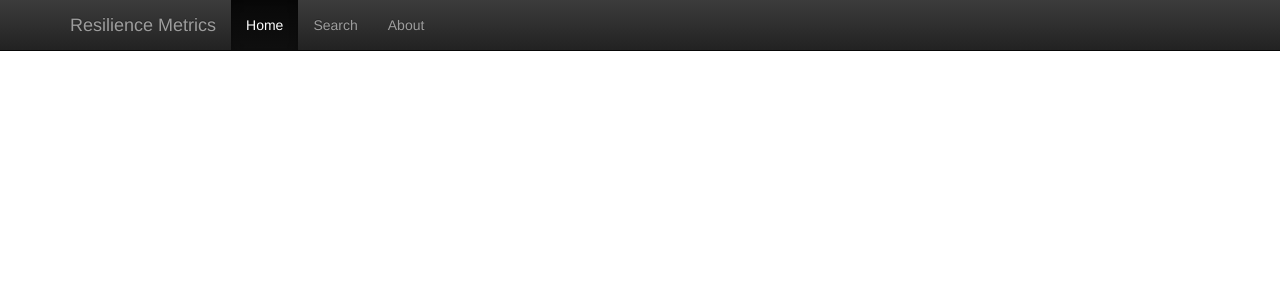
After one commit to nanocatdemen/resilienceServer, a Django app: template src/resiliencemetrics/templates/base.html in a window 1280 px wide. The commit adds this page. Shown: the top 300 px of the page. Run offline with Django 3.2, Linux system fonts and the light colour scheme; the template is opened without the code that fills it, so the values that code supplies are empty; some libraries are stand-ins or nearby versions.

Commit message:
Add bootstrap

```diff
--- a/requirements.txt
+++ b/requirements.txt
@@ -1 +1,2 @@
 django
+django-crispy-forms
--- /dev/null
+++ b/src/resiliencemetrics/static/css/style.css
@@ -0,0 +1,3 @@
+body {
+  padding-top: 60px;
+}
--- /dev/null
+++ b/src/resiliencemetrics/templates/base.html
@@ -0,0 +1,29 @@
+{% load staticfiles %}
+<!DOCTYPE html>
+<html lang="en">
+
+<head>
+  {% block head %}
+  <meta charset="utf-8">
+  <meta http-equiv="X-UA-Compatible" content="IE=edge">
+  <meta name="viewport" content="width=device-width, initial-scale=1">
+  <!-- The above 3 meta tags *must* come first in the head; any other head content must come *after* these tags -->
+  <!-- <link rel="icon" href="../../favicon.ico"> -->
+
+  <title>{% block head_title %}Resilience Metrics{% endblock %}</title>
+
+  {% include 'head_css.html' %}
+  {% endblock %}
+</head>
+
+<body>
+  {% include 'navbar.html' %}
+
+  <div class="container">
+    {% block content %} {% endblock %}
+  </div>
+
+  {% include 'javascript.html' %}
+</body>
+
+</html>
--- /dev/null
+++ b/src/resiliencemetrics/templates/head_css.html
@@ -0,0 +1,8 @@
+{% load staticfiles %}
+<!-- Latest compiled and minified CSS -->
+<link rel="stylesheet" href="https://maxcdn.bootstrapcdn.com/bootstrap/3.3.7/css/bootstrap.min.css" integrity="sha384-BVYiiSIFeK1dGmJRAkycuHAHRg32OmUcww7on3RYdg4Va+PmSTsz/K68vbdEjh4u" crossorigin="anonymous">
+
+<!-- Optional theme -->
+<link rel="stylesheet" href="https://maxcdn.bootstrapcdn.com/bootstrap/3.3.7/css/bootstrap-theme.min.css" integrity="sha384-rHyoN1iRsVXV4nD0JutlnGaslCJuC7uwjduW9SVrLvRYooPp2bWYgmgJQIXwl/Sp" crossorigin="anonymous">
+
+<link href="{% static 'css/style.css' %}" rel="stylesheet">
--- /dev/null
+++ b/src/resiliencemetrics/templates/javascript.html
@@ -0,0 +1,6 @@
+{% load staticfiles %}
+<!-- Bootstrap core JavaScript ================================================== -->
+<!-- Placed at the end of the document so the pages load faster -->
+<script src="https://ajax.googleapis.com/ajax/libs/jquery/1.12.4/jquery.min.js"></script>
+<!-- Latest compiled and minified JavaScript -->
+<script src="https://maxcdn.bootstrapcdn.com/bootstrap/3.3.7/js/bootstrap.min.js" integrity="sha384-Tc5IQib027qvyjSMfHjOMaLkfuWVxZxUPnCJA7l2mCWNIpG9mGCD8wGNIcPD7Txa" crossorigin="anonymous"></script>
--- /dev/null
+++ b/src/resiliencemetrics/templates/navbar.html
@@ -0,0 +1,18 @@
+<nav class="navbar navbar-inverse navbar-fixed-top">
+  <div class="container">
+    <div class="navbar-header">
+      <button type="button" class="navbar-toggle collapsed" data-toggle="collapse" data-target="#navbar" aria-expanded="false" aria-controls="navbar">
+        <span class="sr-only">Toggle navigation</span>
+      </button>
+      <a class="navbar-brand" href="#">Resilience Metrics</a>
+    </div>
+    <div id="navbar" class="collapse navbar-collapse">
+      <ul class="nav navbar-nav">
+        <li class="active"><a href="#">Home</a></li>
+        <li><a href="#search">Search</a></li>
+        <li><a href="#about">About</a></li>
+      </ul>
+    </div>
+    <!--/.nav-collapse -->
+  </div>
+</nav>
--- a/src/resilienceserver/settings.py
+++ b/src/resilienceserver/settings.py
@@ -120,3 +120,5 @@ USE_TZ = True
 # https://docs.djangoproject.com/en/1.9/howto/static-files/
 
 STATIC_URL = '/static/'
+
+STATIC_ROOT = BASE_DIR + STATIC_URL
```
Also changed, not shown: src/resiliencemetrics/forms.py (added, +15 -0 lines), src/resiliencemetrics/templates/home.html (+6 -1 lines), README.md, 1 other file.
